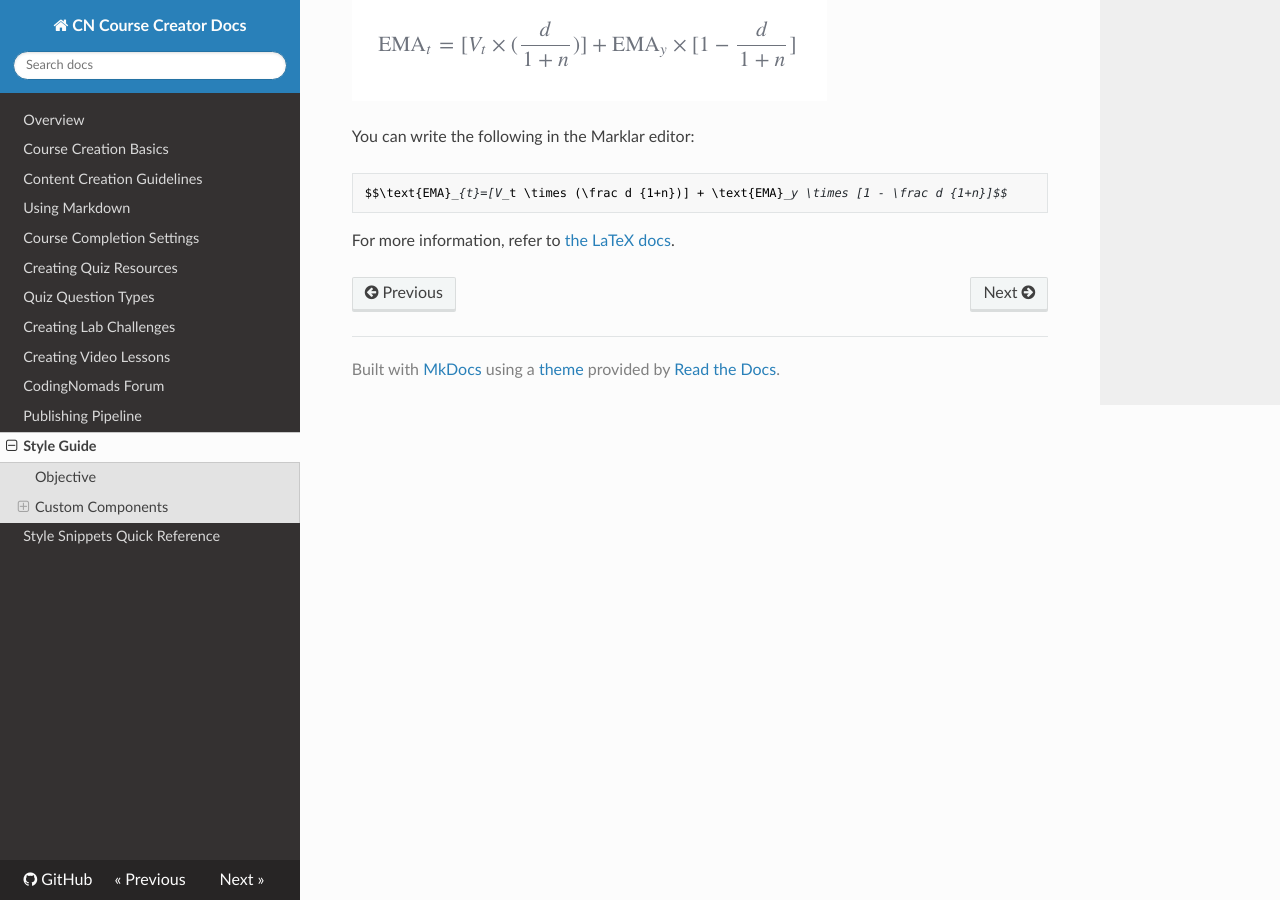
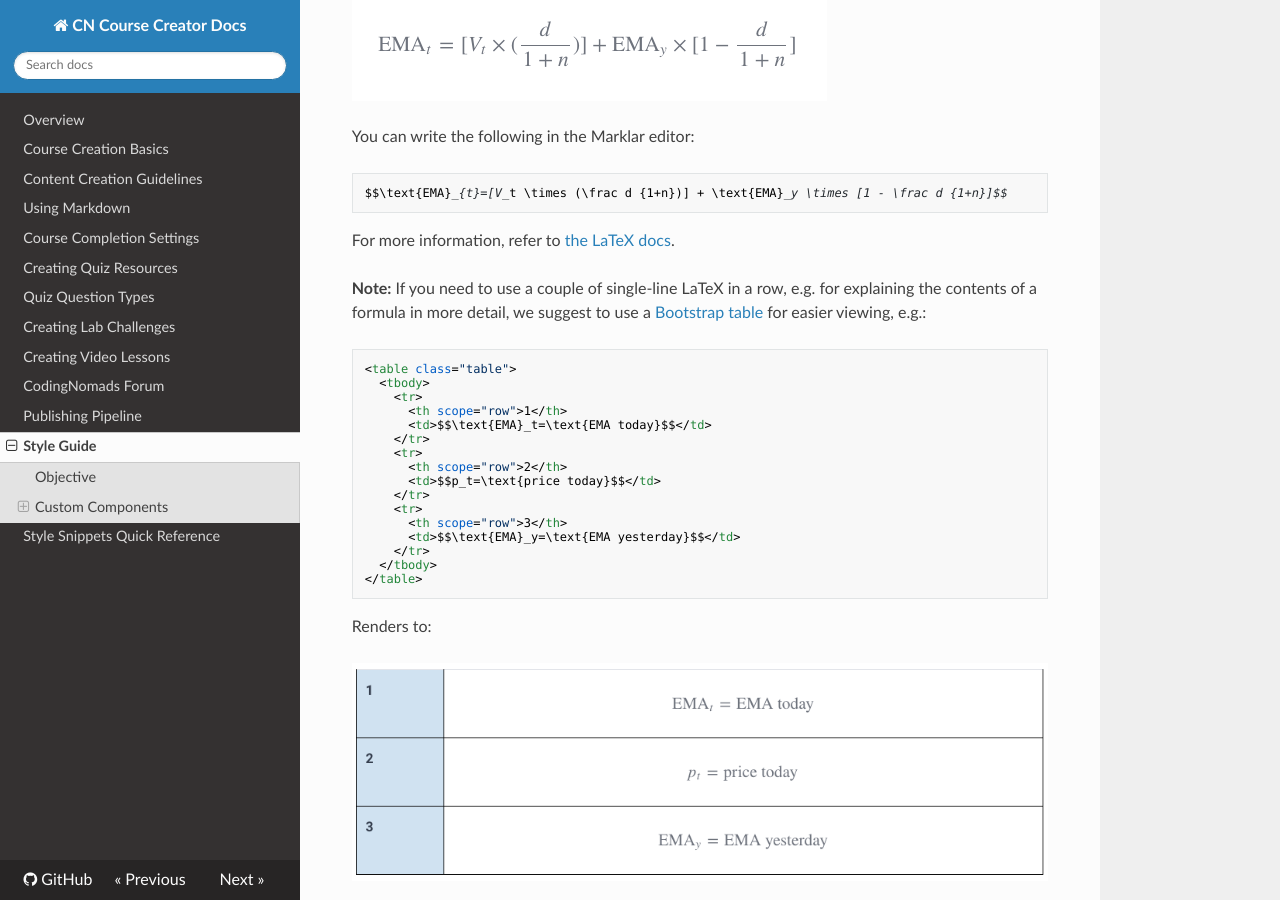
Before and after one commit to iansedano/creator-docs, an MkDocs documentation site: the page built from docs/10-platform-style.md, in a window 1280 px wide and 900 px high, scrolled down 6321 px. Built offline with MkDocs 1.6.1, drawn with Linux system fonts in a browser that asks for light colours; nearby versions of some CDN libraries.

Commit message:
Add LaTeX table notes

````diff
--- a/docs/10-platform-style.md
+++ b/docs/10-platform-style.md
@@ -194,3 +194,28 @@ $$\text{EMA}_{t}=[V_t \times (\frac d {1+n})] + \text{EMA}_y \times [1 - \frac d
 ```
 
 For more information, refer to [the LaTeX docs](https://www.latex-project.org/help/documentation/).
+
+**Note:** If you need to use a couple of single-line LaTeX in a row, e.g. for explaining the contents of a formula in more detail, we suggest to use a [Bootstrap table](https://getbootstrap.com/docs/4.0/content/tables/) for easier viewing, e.g.:
+
+```html
+<table class="table">
+  <tbody>
+    <tr>
+      <th scope="row">1</th>
+      <td>$$\text{EMA}_t=\text{EMA today}$$</td>
+    </tr>
+    <tr>
+      <th scope="row">2</th>
+      <td>$$p_t=\text{price today}$$</td>
+    </tr>
+    <tr>
+      <th scope="row">3</th>
+      <td>$$\text{EMA}_y=\text{EMA yesterday}$$</td>
+    </tr>
+  </tbody>
+</table>
+```
+
+Renders to:
+
+![LaTeX blocks in a table](imgs/latex_table.png)
````
Also changed, not shown: docs/imgs/latex_table.png (added).
